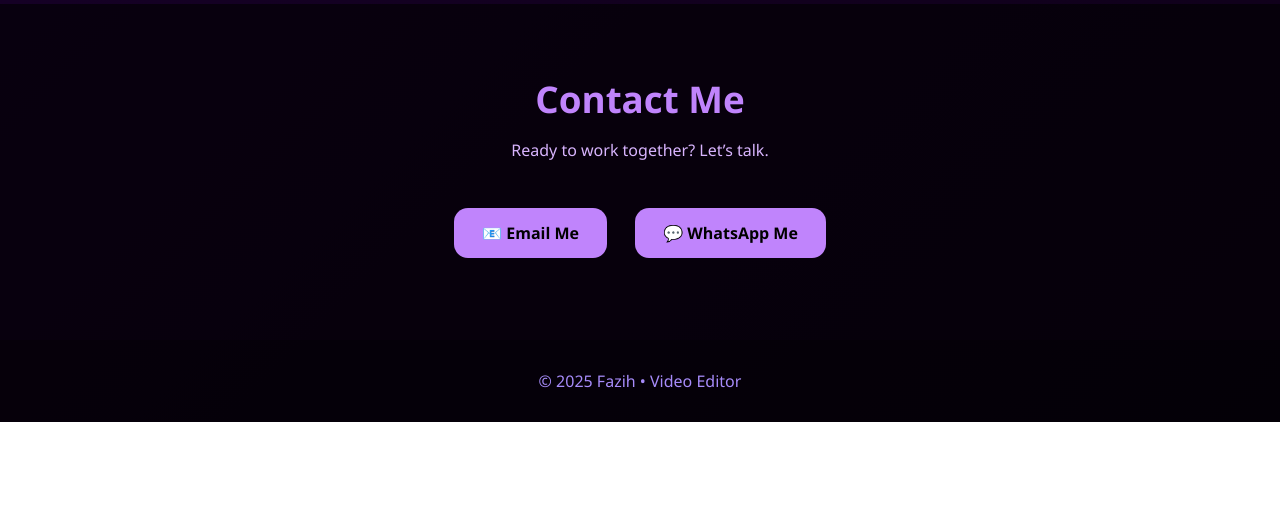
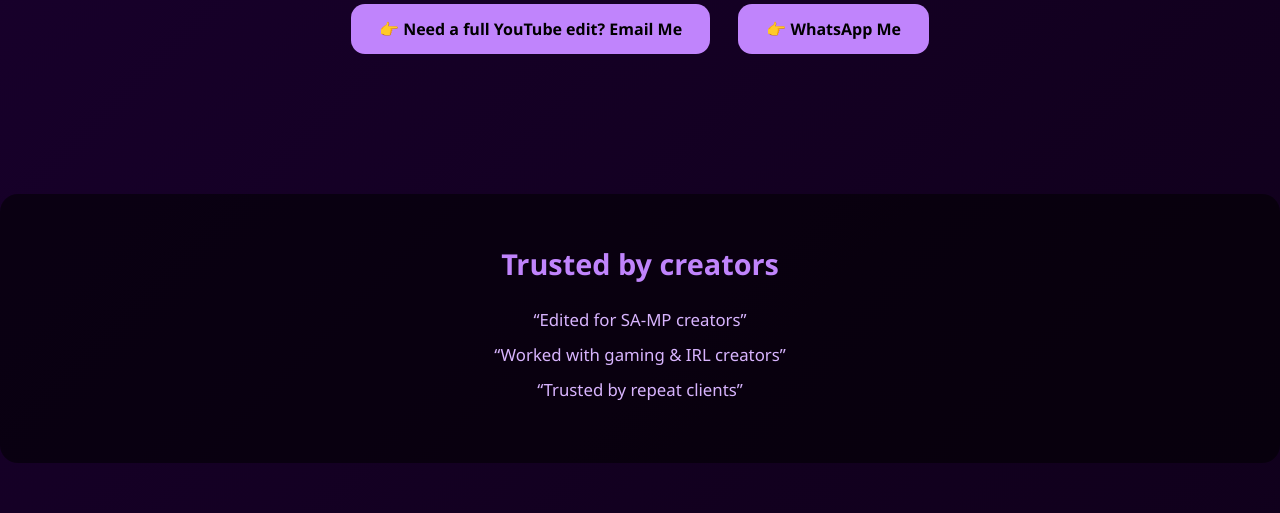
Before and after one commit to fazyyh/fazyyh, a plain HTML site: page index.html in a window 1280 px wide. Shown: the part 2287-2800 px from the top of the page. Before the commit the page ends 2709 px from the top, so only its background shows below. Drawn offline with Linux system fonts and the light colour scheme.

Commit message:
index.html

```diff
--- a/index.html
+++ b/index.html
@@ -18,12 +18,24 @@ body{
     background-size:400% 400%;
     animation:bg 14s ease infinite;
     color:#e5e7eb;
+    scroll-behavior:smooth;
 }
 
 @keyframes bg{
     0%{background-position:0% 50%}
     50%{background-position:100% 50%}
     100%{background-position:0% 50%}
+}
+
+/* Fade-in animation */
+.fade-in{
+    opacity:0;
+    transform:translateY(20px);
+    transition: all 0.8s ease-out;
+}
+.fade-in.visible{
+    opacity:1;
+    transform:translateY(0);
 }
 
 /* HERO */
@@ -61,6 +73,7 @@ nav a{
     text-decoration:none;
     color:#e5e7eb;
     font-weight:600;
+    transition:.3s;
 }
 
 nav a:hover{color:#c084fc}
@@ -88,11 +101,11 @@ section{
     overflow:hidden;
     text-decoration:none;
     color:inherit;
-    transition:.3s;
+    transition:.3s, transform .3s ease;
+    transform-style: preserve-3d;
 }
-
 .work:hover{
-    transform:translateY(-10px);
+    transform:translateY(-10px) rotateX(2deg) rotateY(2deg);
     box-shadow:0 25px 45px rgba(0,0,0,.6);
 }
 
@@ -136,6 +149,42 @@ section{
     color:#cbd5f5;
 }
 
+/* CTA BUTTONS */
+.cta-btn{
+    display:inline-block;
+    margin:20px 12px 0;
+    padding:14px 28px;
+    border-radius:14px;
+    font-weight:600;
+    text-decoration:none;
+    color:#000;
+    background:#c084fc;
+    transition: all .3s ease;
+}
+.cta-btn:hover{
+    background:#a855f7;
+    box-shadow:0 0 15px #c084fc;
+}
+
+/* SOCIAL PROOF */
+.social-proof{
+    background:rgba(0,0,0,.55);
+    padding:50px 10%;
+    border-radius:18px;
+    margin:50px 0;
+    text-align:center;
+}
+.social-proof h3{
+    color:#c084fc;
+    margin-bottom:25px;
+    font-size:1.8rem;
+}
+.social-proof p{
+    color:#d8b4fe;
+    font-size:1.05rem;
+    margin-bottom:12px;
+}
+
 /* CONTACT */
 .contact{
     background:rgba(0,0,0,.6);
@@ -168,6 +217,7 @@ section{
 
 .btn:hover{
     background:#a855f7;
+    box-shadow:0 0 15px #c084fc;
 }
 
 footer{
@@ -182,7 +232,7 @@ footer{
 <body>
 
 <!-- HERO -->
-<header>
+<header class="fade-in">
 <h1>Fazih</h1>
 <p>
 I’m a +2 student and professional video editor specializing in
@@ -198,7 +248,7 @@ trending reels, cinematic longform videos, and 3D edits.
 </header>
 
 <!-- SHORTFORM -->
-<section id="shortform">
+<section id="shortform" class="fade-in">
 <h2 class="title">Shortform Videos</h2>
 
 <div class="grid">
@@ -225,12 +275,18 @@ trending reels, cinematic longform videos, and 3D edits.
 <p>Scroll-stopping edit</p>
 </div>
 </a>
+</div>
 
+<!-- CTA after Shortform -->
+<div style="text-align:center;">
+<a class="cta-btn" href="mailto:fazihnoorul@gmail.com">👉 Want Shorts like this? Email Me</a>
+<a class="cta-btn" href="https://wa.me/918138810633" target="_blank">👉 WhatsApp Me</a>
 </div>
+
 </section>
 
 <!-- LONGFORM -->
-<section id="longform">
+<section id="longform" class="fade-in">
 <h2 class="title">Longform Videos</h2>
 
 <div class="grid">
@@ -242,10 +298,25 @@ trending reels, cinematic longform videos, and 3D edits.
 </div>
 </a>
 </div>
+
+<!-- CTA after Longform -->
+<div style="text-align:center;">
+<a class="cta-btn" href="mailto:fazihnoorul@gmail.com">👉 Need a full YouTube edit? Email Me</a>
+<a class="cta-btn" href="https://wa.me/918138810633" target="_blank">👉 WhatsApp Me</a>
+</div>
+
+</section>
+
+<!-- SOCIAL PROOF -->
+<section class="social-proof fade-in">
+<h3>Trusted by creators</h3>
+<p>“Edited for SA-MP creators”</p>
+<p>“Worked with gaming & IRL creators”</p>
+<p>“Trusted by repeat clients”</p>
 </section>
 
 <!-- CONTACT -->
-<section id="contact" class="contact">
+<section id="contact" class="contact fade-in">
 <h2>Contact Me</h2>
 <p>Ready to work together? Let’s talk.</p>
 
@@ -257,5 +328,24 @@ trending reels, cinematic longform videos, and 3D edits.
 © 2025 Fazih • Video Editor
 </footer>
 
+<script>
+// Fade-in on scroll
+const faders = document.querySelectorAll('.fade-in');
+const options = { threshold: 0.2 };
+
+const appearOnScroll = new IntersectionObserver((entries, observer)=>{
+    entries.forEach(entry=>{
+        if(entry.isIntersecting){
+            entry.target.classList.add('visible');
+            observer.unobserve(entry.target);
+        }
+    });
+}, options);
+
+faders.forEach(fader=>{
+    appearOnScroll.observe(fader);
+});
+</script>
+
 </body>
 </html>
```
